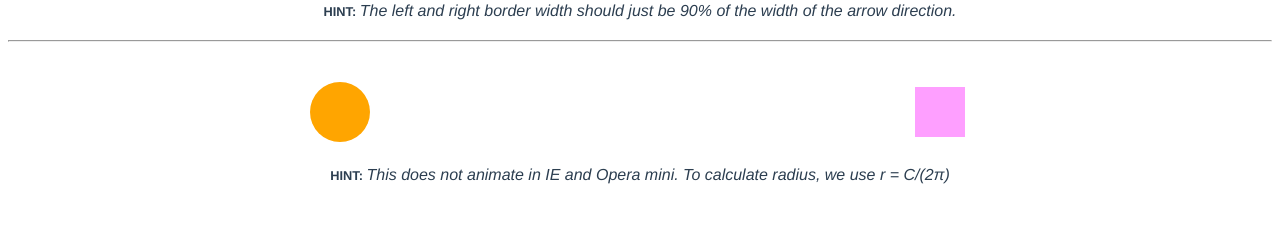
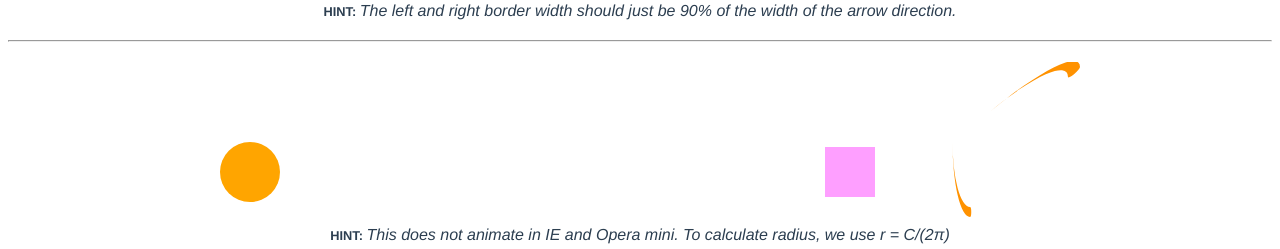
Before and after one commit to artvader/artvader.github.io, a Vue app: page /#/ in a window 1280 px wide. Shown: the part 2063-2312 px from the top of the page. Before the commit the page ends 2255 px from the top, so only its background shows below. Built offline with nearby package versions, Linux system fonts and the light colour scheme.

Commit message:
feat: added X SVG animation

```diff
--- a/src/components/templates/SVGAnimate.vue
+++ b/src/components/templates/SVGAnimate.vue
@@ -36,6 +36,38 @@
           </rect>
         </g>
       </svg>
+      <svg viewBox="0 0 160 160" width="180" height="160">
+        <g transform=" matrix(1.2, -1, 0, -0.433, 80, 80)">
+          <path
+            d="M 0,70 A 65,70 0 0,0 65,0 5,5 0 0,1 75,0 75,70 0 0,1 0,70Z"
+            fill="#FF9200"
+          >
+            <animateTransform
+              attributeName="transform"
+              type="rotate"
+              from="360 0 0"
+              to="0 0 0"
+              dur="1s"
+              repeatCount="indefinite"
+            />
+          </path>
+        </g>
+        <g transform=" matrix(.00005, 1, -.25, .00005, 60, 80)">
+          <path
+            d="M 0,70 A 65,70 0 0,0 65,0 5,5 0 0,1 75,0 75,70 0 0,1 0,70Z"
+            fill="#FF9200"
+          >
+            <animateTransform
+              attributeName="transform"
+              type="rotate"
+              from="360 0 0"
+              to="0 0 0"
+              dur="1s"
+              repeatCount="indefinite"
+            />
+          </path>
+        </g>
+      </svg>
     </div>
     <hint v-pre
       >This does not animate in IE and Opera mini. To calculate radius, we use r
--- a/src/components/templates/SVGDonut.vue
+++ b/src/components/templates/SVGDonut.vue
@@ -76,7 +76,8 @@
     <hint v-pre
       >stroke-dasharray should always equal to 100. Since our initial
       stroke-dashoffset is 25, in order to place other segments correctly, we
-      deduct the sum of previous segments from 25. We can also compute it as (100 − Previous Segment Total + 25)</hint
+      deduct the sum of previous segments from 25. We can also compute it as
+      (100 − Previous Segment Total + 25)</hint
     >
   </div>
 </template>
```
